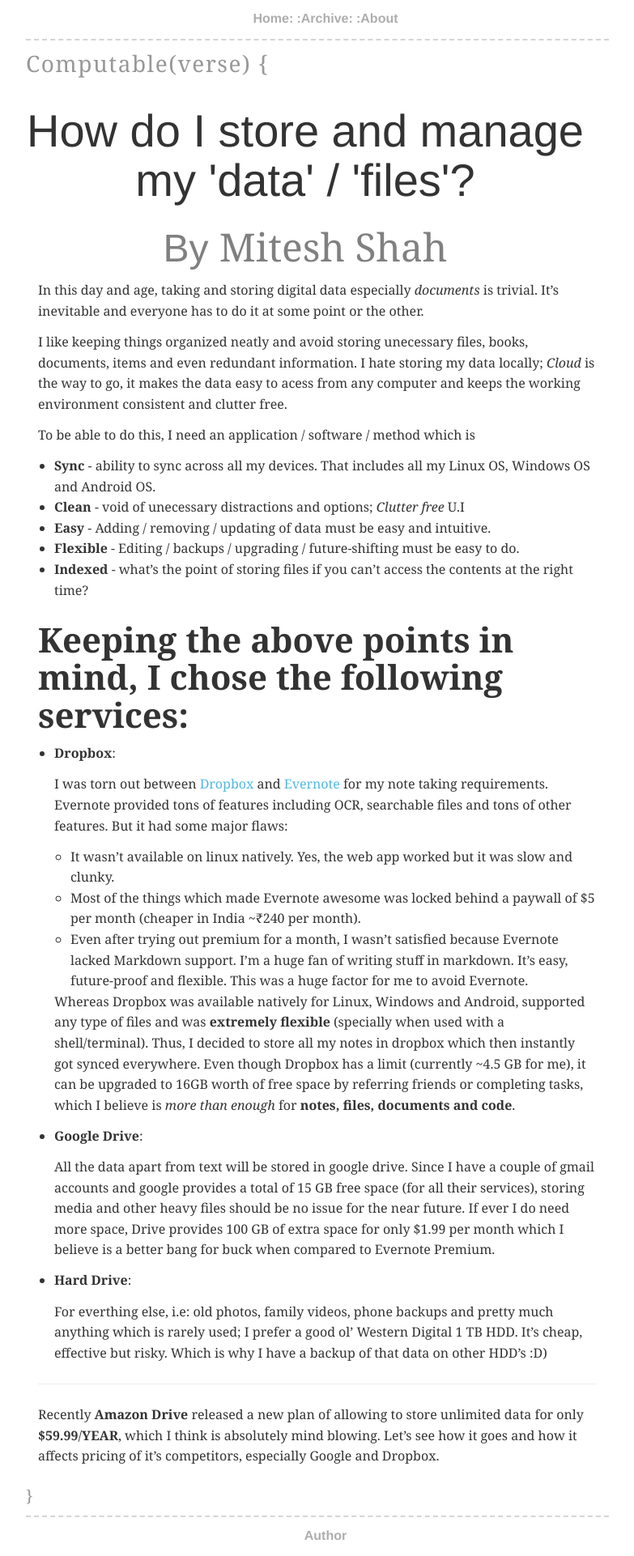
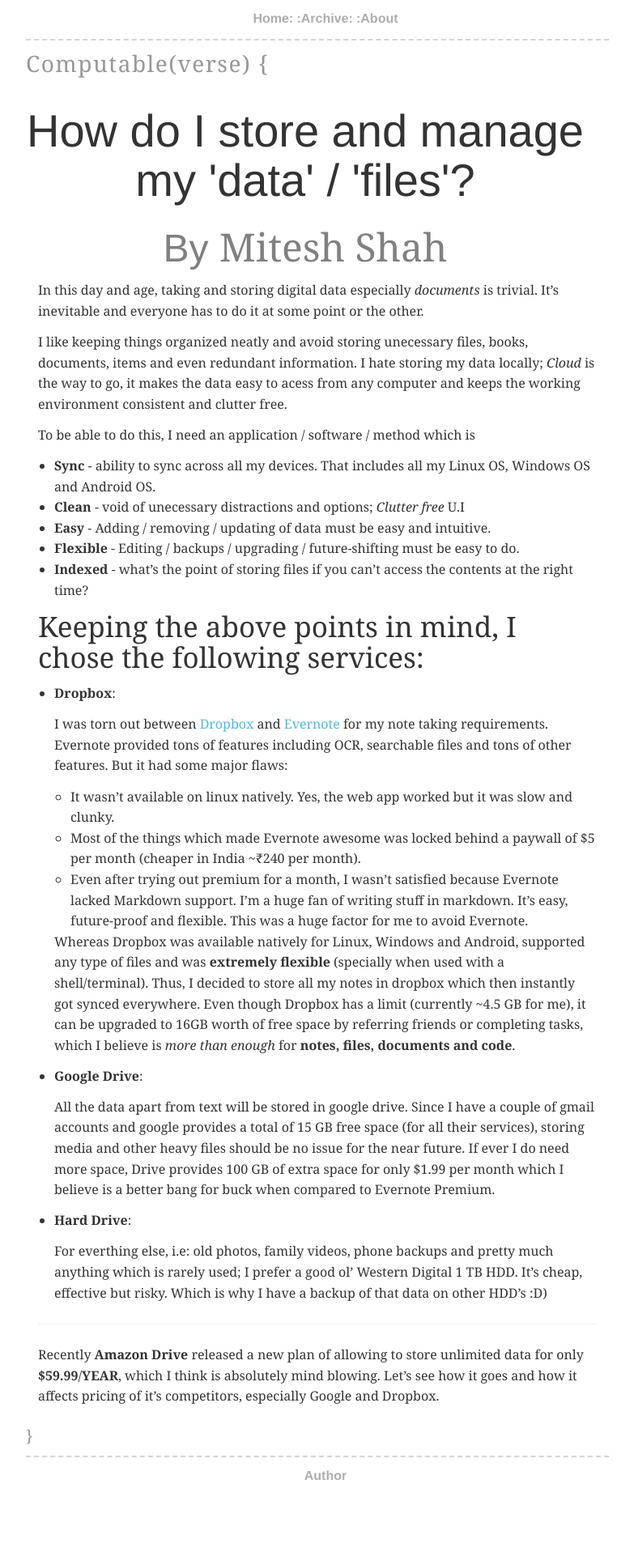
Before and after one commit to ACidDrinkeR/lol.github.io, a Jekyll site: the page built from _posts/2015-04-06-how-i-store-manage-data-files.md, in a window 1280 px wide. Shown: the whole page at 81% size, without its empty margins (263-1046 px from the left). Built offline with Jekyll 4.4.1, drawn with Linux system fonts in a browser that asks for light colours; nearby versions of some CDN libraries; library files that are not in the unit come from our copies; after the commit the page ends 1848 px from its top, so only the background shows below that.

```diff
--- a/_posts/2015-04-06-how-i-store-manage-data-files.md
+++ b/_posts/2015-04-06-how-i-store-manage-data-files.md
@@ -18,7 +18,7 @@ To be able to do this, I need an application / software / method which is
 * **Flexible** - Editing / backups / upgrading / future-shifting must be easy to do.
 * **Indexed** - what's the point of storing files if you can't access the contents at the right time?
 
-### **Keeping the above points in mind, I chose the following services:**
+#### Keeping the above points in mind, I chose the following services:
 
 * **Dropbox**:
 
```
